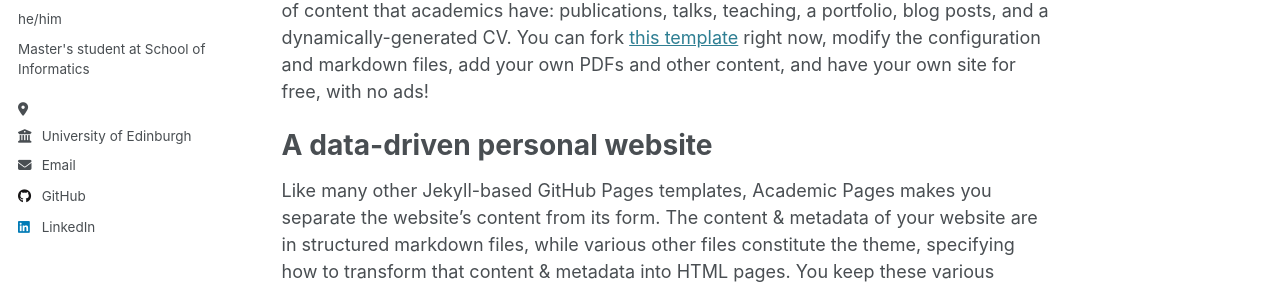
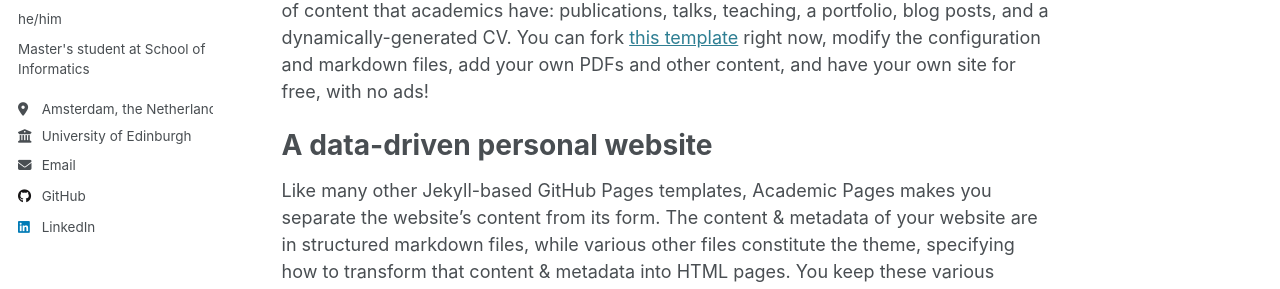
Before and after one commit to ArjFaber/arjfaber.github.io, a Jekyll site: the page built from _pages/about.md, in a window 1280 px wide. Shown: the part 314-603 px from the top of the page. Built offline with Jekyll 4.4.1, drawn with Linux system fonts in a browser that asks for light colours.

Commit message:
Update _config.yml

```diff
--- a/_config.yml
+++ b/_config.yml
@@ -26,7 +26,7 @@ author:
   name             : "Arjan Faber"
   pronouns         : "he/him" # example: "she/her"
   bio              : "Master's student at School of Informatics"
-  location         : ""
+  location         : "Amsterdam, the Netherlands"
   employer         : "University of Edinburgh"
   uri              : # URL
   email            : "arjan.bl.faber@gmail.com"
```
